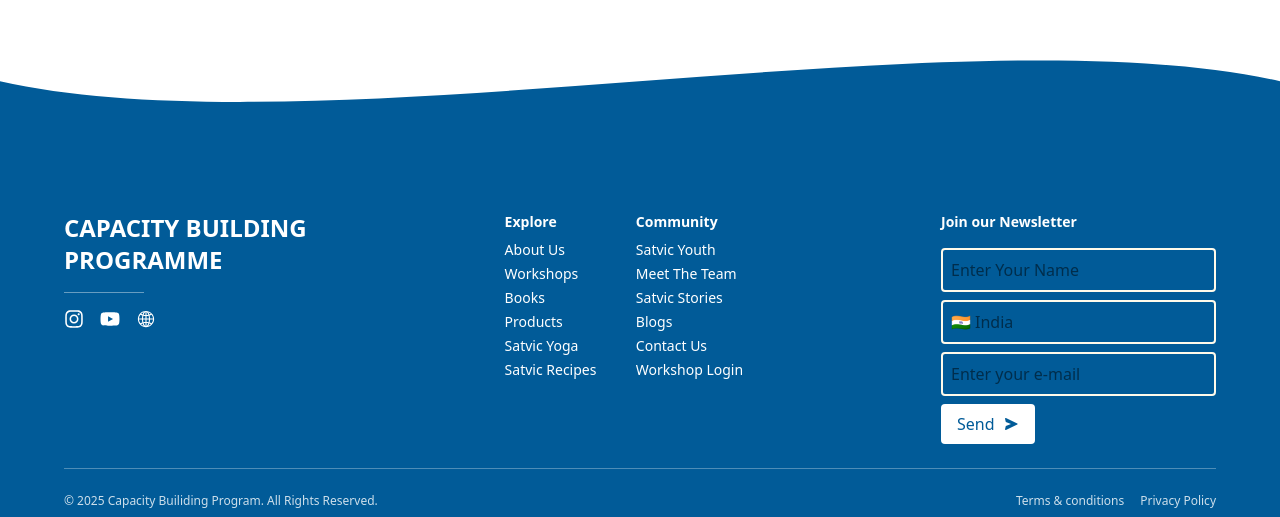
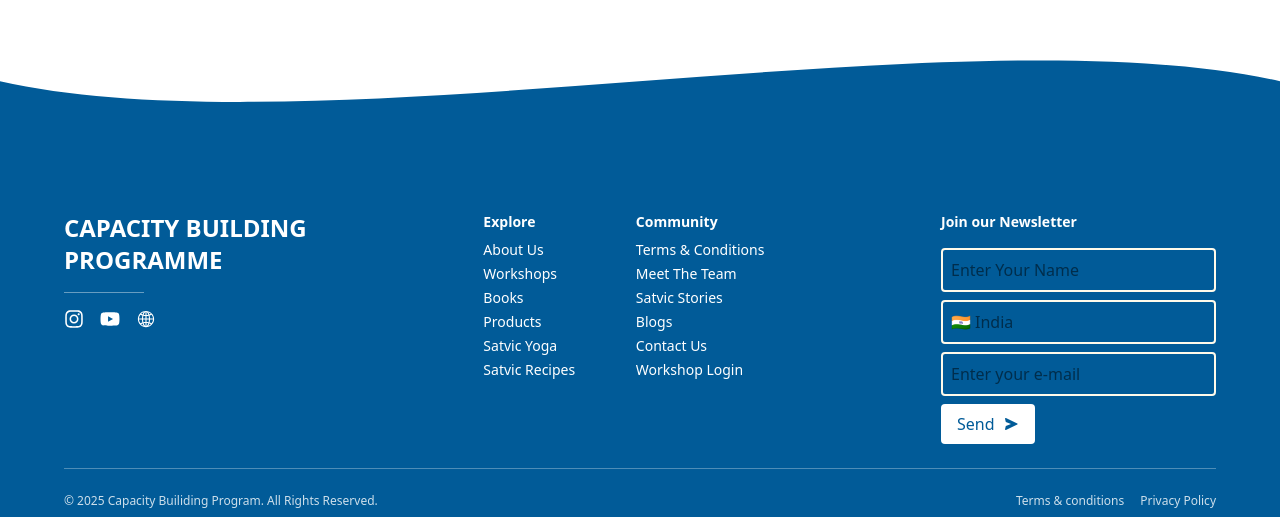
Before and after one commit to cbpmnit-glitch/cbp, a React (Vite) app: page / in a window 1280 px wide. Shown: the part 6032-6549 px from the top of the page. Built offline with nearby package versions, Linux system fonts and the light colour scheme.

Commit message:
Update footer.jsx

```diff
--- a/src/footer.jsx
+++ b/src/footer.jsx
@@ -85,7 +85,7 @@ const App = () => {
             <div>
               <p className="font-bold mb-2">Community</p>
               <ul className="space-y-1">
-                <li>Satvic Youth</li>
+                <li><a href="/Terms & Conditions.html">Terms & Conditions</a></li>
                 <li>Meet The Team</li>
                 <li>Satvic Stories</li>
                 <li>Blogs</li>
```
